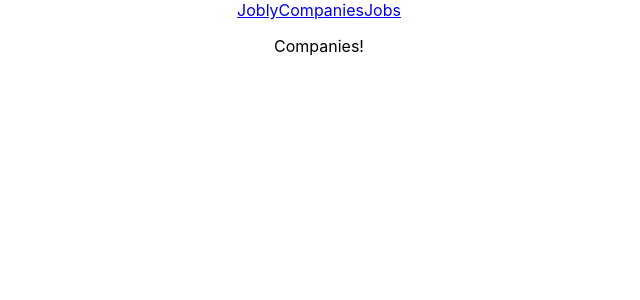
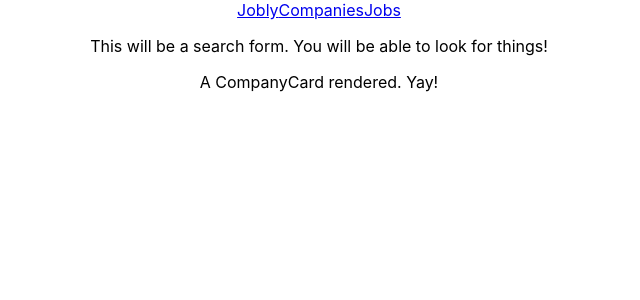
Before and after one commit to Teagan-McClintock/react-jobly, a React (Create React App) app: page /companies in a window 1280 px wide. Shown: the top 300 px of the page, without its empty margins (321-961 px from the left). Built offline with nearby package versions, Linux system fonts and the light colour scheme.

Commit message:
Added the remaining components to the skeleton (handled docstrings & imports/exports to connect components as needed). Pre-code-review commit.

```diff
--- /dev/null
+++ b/src/CompanyCard.js
@@ -0,0 +1,23 @@
+
+/**
+ *  CompanyCard shows information about a single company.
+ *
+ *  Props:
+ *    - company: an object
+ *        {handle, name, description, numEmployees, logoUrl}
+ *
+ *  States: none
+ *
+ *  Renders:
+ *    CompanyCardList -> CompanyCard
+ *
+ */
+function CompanyCard({ company }) {
+  console.log("CompanyCard rendered, company:", company);
+
+  return (
+    <p>A CompanyCard rendered. Yay!</p>
+  );
+}
+
+export default CompanyCard;
--- /dev/null
+++ b/src/CompanyCardList.js
@@ -0,0 +1,26 @@
+import CompanyCard from "./CompanyCard";
+
+/**
+ *  CompanyCardList displays all CompanyCard components.
+ *
+ *  Props:
+ *    - companies: an array
+ *        [{handle, name, description, numEmployees, logoUrl}, ...]
+ *
+ *  States: none
+ *
+ *  Renders:
+ *    CompanyList -> CompanyCardList -> CompanyCard
+ */
+function CompanyCardList({ companies }) {
+  console.log("CompanyCardList rendered companies prop:", companies);
+
+
+  return (
+    <div>
+      <CompanyCard />
+    </div>
+  );
+}
+
+export default CompanyCardList;
--- a/src/CompanyDetail.js
+++ b/src/CompanyDetail.js
@@ -1,3 +1,4 @@
+import JobCardList from "./JobCardList";
 
 /**
  *  CompanyDetail does the following:
@@ -23,7 +24,11 @@ function CompanyDetail() {
   console.log("CompanyDetail rendered, took no props");
 
   return (
-    <p>Details on a company!</p>
+    <div>
+      <p>Details on a company!</p>
+      <JobCardList jobs={[{id: 3}]}/>
+    </div>
+
   );
 
 }
--- a/src/CompanyList.js
+++ b/src/CompanyList.js
@@ -1,3 +1,6 @@
+import SearchForm from "./SearchForm";
+import CompanyCardList from "./CompanyCardList";
+
 /**CompanyList does the following:
  * - renders SearchForm
  * - make fetch request to get information about searched term
@@ -19,7 +22,10 @@ function CompanyList() {
   console.log("CompanyList rendered, took no props");
 
   return (
-    <p>Companies!</p>
+    <div>
+      <SearchForm />
+      <CompanyCardList />
+    </div>
   );
 
 }
--- a/src/JobCardList.js
+++ b/src/JobCardList.js
@@ -12,8 +12,10 @@ import JobCard from "./JobCard";
  */
 
 function JobCardList({ jobs }) {
+  console.log("JobCardList rendered, jobs prop:", jobs);
+
   return (
-    <div>
+    <div className="JobCardList">
       {jobs.map(job => <JobCard job={job} key={job.id} />)}
     </div>
   )
--- a/src/JobList.js
+++ b/src/JobList.js
@@ -1,4 +1,5 @@
 import JobCardList from "./JobCardList";
+import SearchForm from "./SearchForm";
 
 /**
  *  JobList does the following:
@@ -25,7 +26,7 @@ function JobList() {
   return (
     <div className="JobList">
       <SearchForm />
-      <JobCardList jobs={[{id: 1}]} />
+      <JobCardList jobs={[{id: 1}, {id: 2}]} />
     </div>
   );
 
--- /dev/null
+++ b/src/SearchForm.js
@@ -0,0 +1,24 @@
+/**
+ *  SearchForm lets user search for some information by showing a form that
+ *  processes a user-input search term.
+ *
+ *  Props:
+ *    - onSubmit, a callback function that takes the string of the search term
+ *
+ *  States:
+ *    - formData, a string
+ *
+ *  Renders:
+ *    - {Joblist, CompanyList} -> SearchForm
+ *
+ */
+function SearchForm({ onSubmit }) {
+  console.log("SearchForm rendered, onSubmit prop:", onSubmit);
+  console.log("onSubmit should be undefined for now");
+
+  return (
+    <p>This will be a search form. You will be able to look for things!</p>
+  );
+}
+
+export default SearchForm;
```
